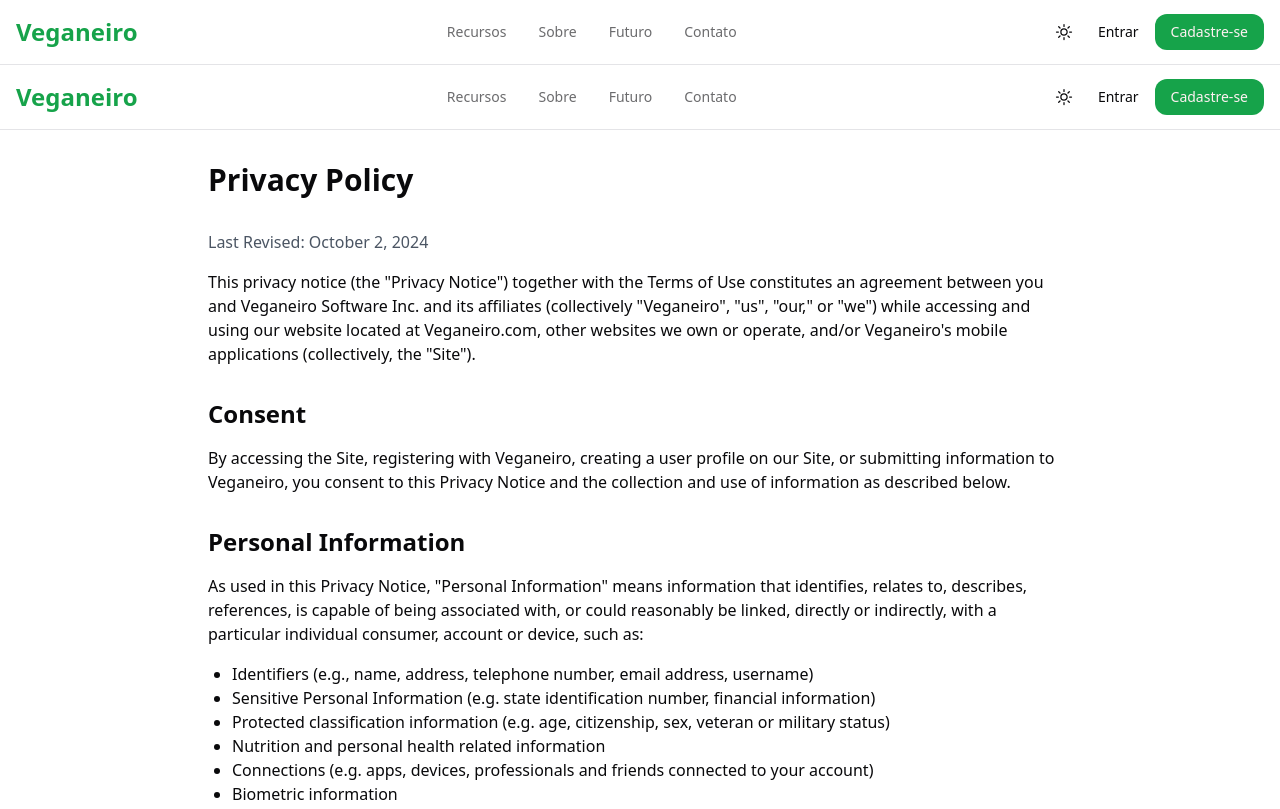
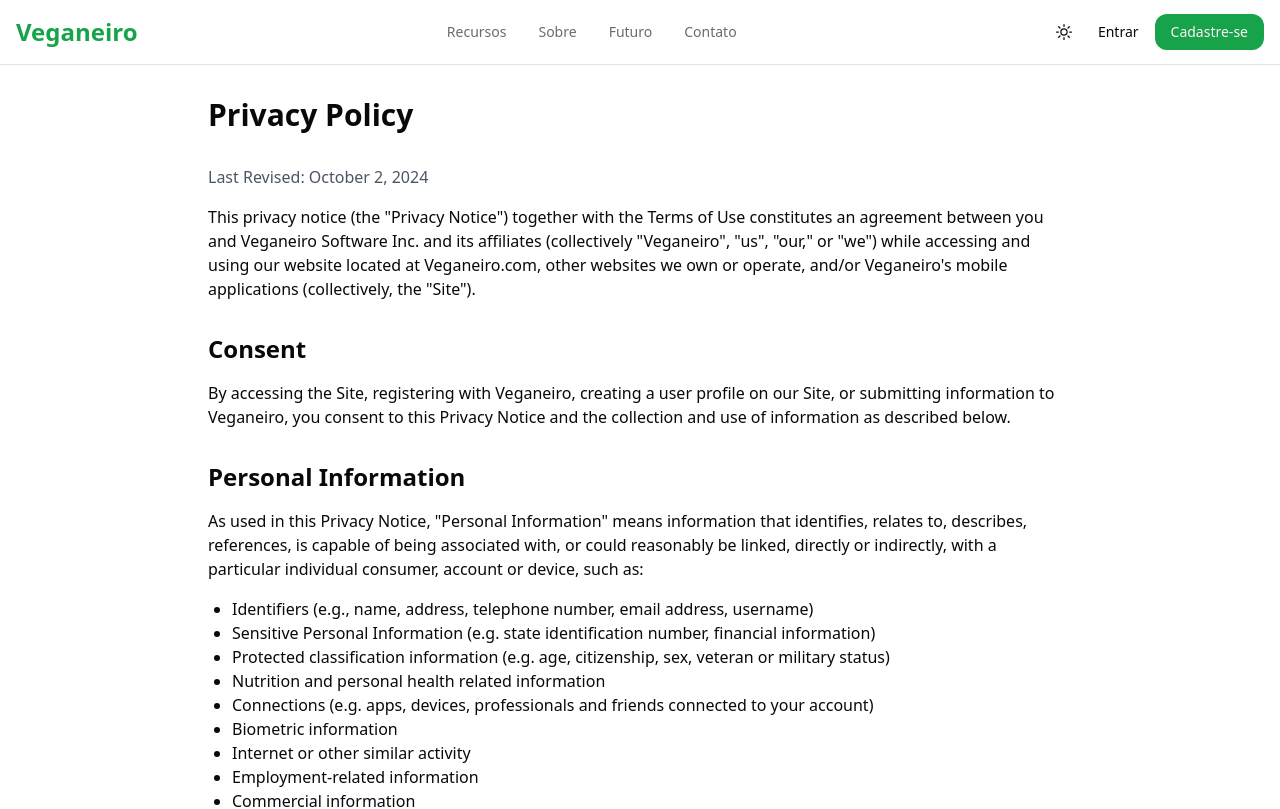
Before and after one commit to dominguesh/veganeiro-webapp, a Next.js app in the folder frontend/: page /privacy-policy in a window 1280 px wide. Shown: the top 809 px of the page. Built offline with nearby package versions, Linux system fonts and the light colour scheme.

Commit message:
fix: Remove duplicate Layout wrapper from policy pages
- Remove duplicate Layout wrapper from cookie-policy page
- Remove duplicate Layout wrapper from privacy-policy page
- Remove duplicate Layout wrapper from terms page
- Fix header and footer duplication issues

```diff
--- a/frontend/src/pages/cookie-policy.tsx
+++ b/frontend/src/pages/cookie-policy.tsx
@@ -1,10 +1,8 @@
 import React from 'react';
-import Layout from '../components/layout/Layout';
 
 const CookiePolicy = () => {
   return (
-    <Layout>
-      <div className="max-w-4xl mx-auto px-4 py-8">
+    <div className="max-w-4xl mx-auto px-4 py-8">
         <h1 className="text-3xl font-bold mb-8">Cookie Policy</h1>
         <div className="prose prose-lg">
           <p className="text-gray-600 mb-4">Effective Date: 01/20/2025</p>
@@ -85,7 +83,6 @@
           <p className="mb-6">Email: contact@veganeiro.com</p>
         </div>
       </div>
-    </Layout>
   );
 };
 
--- a/frontend/src/pages/privacy-policy.tsx
+++ b/frontend/src/pages/privacy-policy.tsx
@@ -1,10 +1,8 @@
 import React from 'react';
-import Layout from '../components/layout/Layout';
 
 const PrivacyPolicy = () => {
   return (
-    <Layout>
-      <div className="max-w-4xl mx-auto px-4 py-8">
+    <div className="max-w-4xl mx-auto px-4 py-8">
         <h1 className="text-3xl font-bold mb-8">Privacy Policy</h1>
         <div className="prose prose-lg">
           <p className="text-gray-600 mb-4">Last Revised: October 2, 2024</p>
@@ -42,7 +40,6 @@
           <p className="mb-6">Email: privacy@veganeiro.com</p>
         </div>
       </div>
-    </Layout>
   );
 };
 
--- a/frontend/src/pages/terms.tsx
+++ b/frontend/src/pages/terms.tsx
@@ -1,10 +1,8 @@
 import React from 'react';
-import Layout from '../components/layout/Layout';
 
 const Terms = () => {
   return (
-    <Layout>
-      <div className="max-w-4xl mx-auto px-4 py-8">
+    <div className="max-w-4xl mx-auto px-4 py-8">
         <h1 className="text-3xl font-bold mb-8">Terms of Service</h1>
         <div className="prose prose-lg">
           <p className="text-gray-600 mb-4">Last Revised: September 25, 2017</p>
@@ -46,7 +44,6 @@
           <p className="mb-6">Email: support@veganeiro.com</p>
         </div>
       </div>
-    </Layout>
   );
 };
 
```
